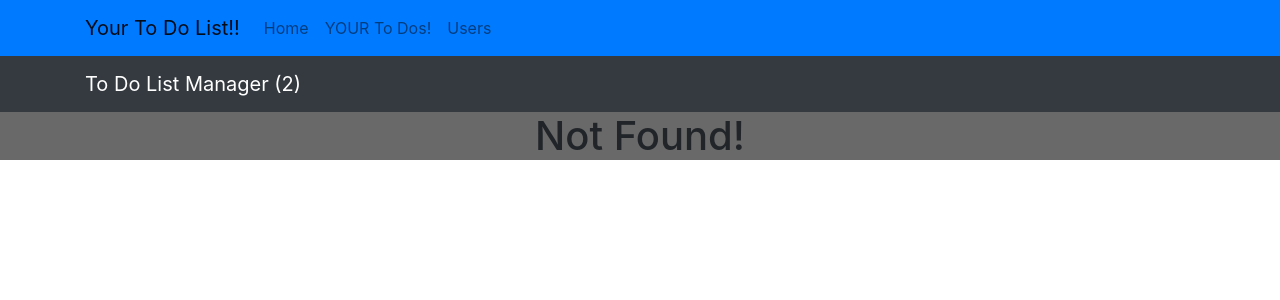
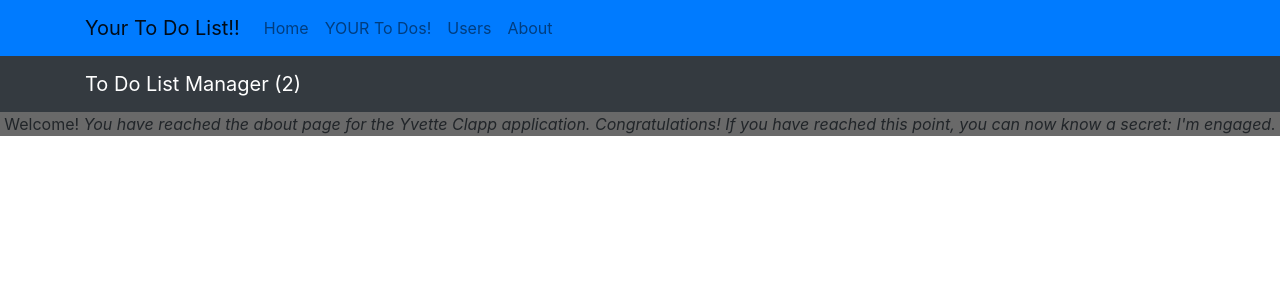
Before and after one commit to ymclapp/ReactLab, a React (Create React App) app in the folder lab36reactapp/: page /About in a window 1280 px wide. Before the commit this address had no page. Shown: the top 300 px of the page. Built offline with nearby package versions, Linux system fonts and the light colour scheme.

Commit message:
added about, labtodos to track progress, updated app.js for about route, and am working on gettin the todos to update status

```diff
--- a/lab36reactapp/src/App.js
+++ b/lab36reactapp/src/App.js
@@ -3,8 +3,10 @@ import './App.css';
 import { Switch, Route } from 'react-router-dom';
 import Users from './components/Users';
 import ToDos from './components/ToDos';
+import AddToDo from './components/AddToDo';
+import About from './components/About';
 import { Container, Navbar, Nav } from 'react-bootstrap';
-import AddToDo from './components/AddToDo';
+
 import { useState } from 'react';
 
 const data = [
@@ -46,6 +48,7 @@ function App() {
         <Nav.Link href="/">Home</Nav.Link>
         <Nav.Link href="/ToDos">YOUR To Dos!</Nav.Link>
         <Nav.Link href="/Users">Users</Nav.Link>
+        <Nav.Link href="/About">About</Nav.Link>
         {/*<NavDropdown title="Dropdown" id="basic-nav-dropdown">
           <NavDropdown.Item href="#action/3.1">Action</NavDropdown.Item>
           <NavDropdown.Item href="#action/3.2">Another action</NavDropdown.Item>
@@ -114,6 +117,9 @@ function App() {
           <Users users={data} title="User List" />
 
         </Route>
+        <Route path="/About">
+        <About message="Welcome!" nonadmin />
+          </Route>
         <Route>
           <h1>Not Found!</h1>
         </Route>
--- /dev/null
+++ b/lab36reactapp/src/components/About.js
@@ -0,0 +1,27 @@
+import React from 'react';
+
+class AboutClassComponent extends React.Component {
+    render() {
+        return (
+            <p>
+                <i> Yvette Clapp About </i>
+            </p>
+        )
+    }
+}
+
+
+function About(props) {
+    console.log("About props", props);
+    const { message } = props;
+
+    return (
+        <p> { message }
+        <i> You have reached the about page for the Yvette Clapp application.  Congratulations!  If you have reached this
+        point, you can now know a secret:  I'm engaged.  </i>
+        </p>
+    );
+}
+
+
+export default About;
--- a/lab36reactapp/src/components/AddToDo.js
+++ b/lab36reactapp/src/components/AddToDo.js
@@ -5,16 +5,9 @@ function AddToDo(props) {
     const [item, setItem] = useState('')
     const [assigned, setAssigned] = useState('')
     const [difficulty, setDifficulty] = useState('')
-    {/*const { submit } = props;*/}
-
-    useEffect((e) => {
-
-    })
 
     const submit = e => {
         e.preventDefault()
-        {/*const form = e.target;
-        const { item, assigned, difficulty } = form.elements;*/}
         fetch('https://hooks.zapier.com/hooks/catch/11388983/bmhui8w/', {
             method: 'POST',
             body:  JSON.stringify({item, assigned, difficulty}),
@@ -22,8 +15,7 @@ function AddToDo(props) {
             console.error(err);
             alert ("There was an error, please try again")
         })
-       {/*} form.reset();
-      item.form.elements.focus();       */}
+
     }
 
     return (
--- /dev/null
+++ b/lab36reactapp/src/components/UpdateToDo.js
@@ -0,0 +1,5 @@
+
+
+function UpdateToDo(props) {
+    const [item, setItem] = useState('')
+}
```
Also changed, not shown: 1 other file (tests, documents, lock files or other folders).
